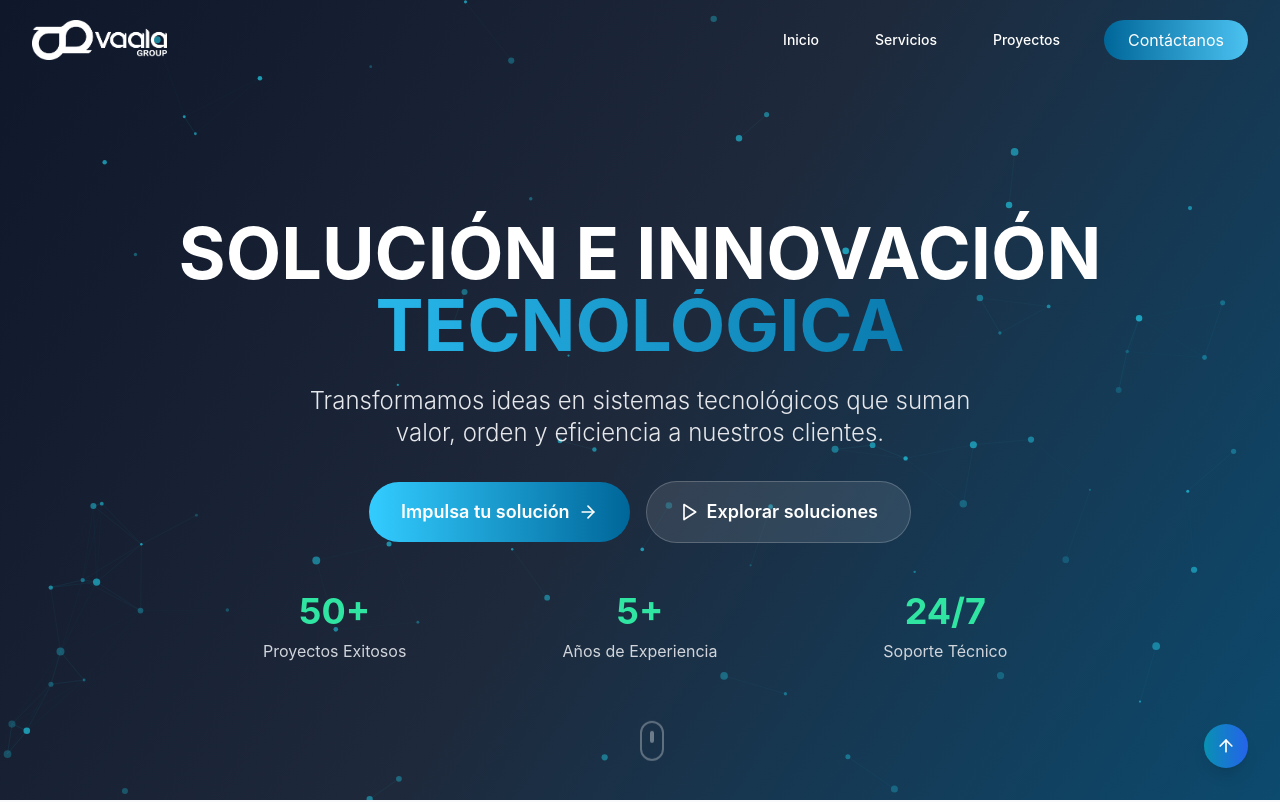
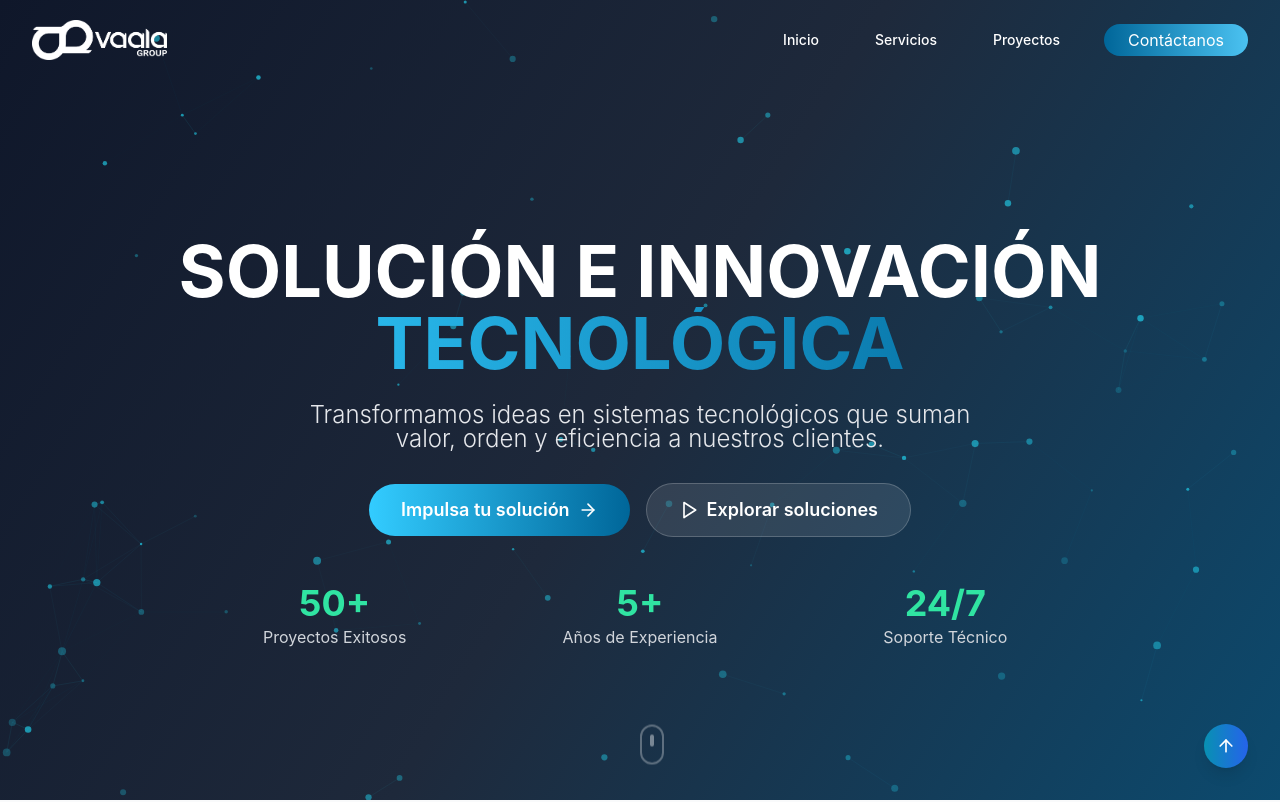
Before and after one commit to valejerett27/VaalaGroup, a React (Vite) app: page / in a window 1280 px wide. Shown: the top 802 px of the page. Built offline with nearby package versions, Linux system fonts and the light colour scheme.

Commit message:
ajustes line-height

```diff
--- a/src/components/Hero.tsx
+++ b/src/components/Hero.tsx
@@ -27,9 +27,10 @@ const Hero = () => {
 
           </h1>
 
-          <p className="text-xl sm:text-2xl text-gray-200 font-light mb-8 max-w-2xl mx-auto leading-relaxed">
-           Transformamos ideas en sistemas tecnológicos que suman valor, orden y eficiencia a nuestros clientes.
+          <p className="text-xl sm:text-2xl text-gray-200 font-light mb-8 max-w-2xl mx-auto leading-none">
+            Transformamos ideas en sistemas tecnológicos que suman valor, orden y eficiencia a nuestros clientes.
           </p>
+
 
           <div className="flex flex-col sm:flex-row gap-4 justify-center items-center mb-12">
             <button
--- a/src/index.css
+++ b/src/index.css
@@ -1,4 +1,3 @@
-
 @tailwind base;
 @tailwind components;
 @tailwind utilities;
@@ -55,6 +54,24 @@ All colors MUST be HSL.
     --sidebar-border: 220 13% 91%;
 
     --sidebar-ring: 217.2 91.2% 59.8%;
+
+    h1,
+    h2,
+    h3,
+    h4,
+    h5,
+    h6,
+    a,
+    button,
+    input,
+    div,
+    label,
+    li,
+    ul,
+    p,
+    span {
+      line-height: 1 !important;
+    }
   }
 
   .dark {
@@ -108,12 +125,14 @@ All colors MUST be HSL.
 }
 
 @layer utilities {
+
   /* Custom animations */
   @keyframes fade-in {
     from {
       opacity: 0;
       transform: translateY(30px);
     }
+
     to {
       opacity: 1;
       transform: translateY(0);
@@ -125,6 +144,7 @@ All colors MUST be HSL.
       opacity: 0;
       transform: scale(0.9);
     }
+
     to {
       opacity: 1;
       transform: scale(1);
@@ -136,6 +156,7 @@ All colors MUST be HSL.
       opacity: 0;
       transform: translateY(50px);
     }
+
     to {
       opacity: 1;
       transform: translateY(0);
```
